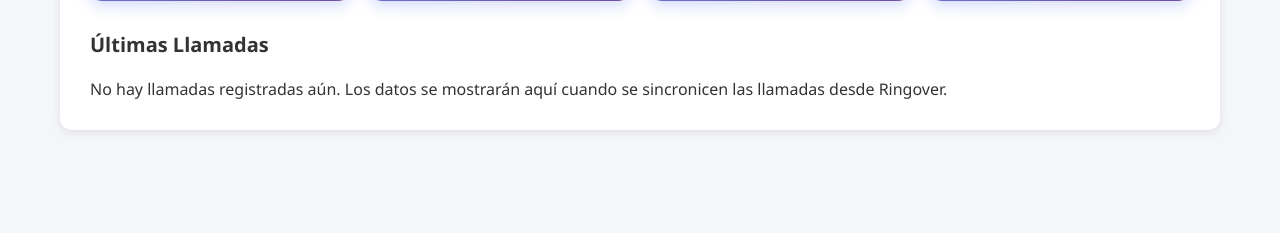
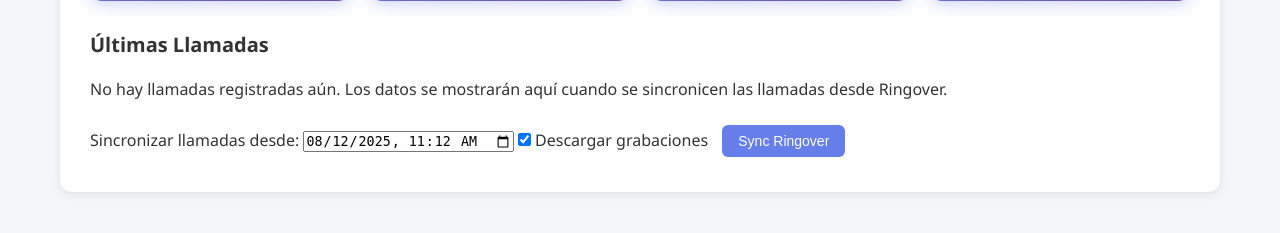
Before and after one commit to merlintxu/flujosOK, a PHP site: template admin/views/dashboard.php in a window 1280 px wide. Shown: the part 371-604 px from the top of the page. Run offline with PHP 8.4, Linux system fonts and the light colour scheme; the template is opened without the code that fills it, so the values that code supplies are empty.

Commit message:
feat(admin): allow custom Ringover sync range

```diff
--- a/admin/api/sync_ringover.php
+++ b/admin/api/sync_ringover.php
@@ -51,7 +51,10 @@ if (!function_exists('writeLog')) {
 if (!function_exists('parseSince')) {
     function parseSince(string $sinceStr): \DateTimeImmutable {
         try {
-            return new \DateTimeImmutable($sinceStr);
+            // Allow HTML datetime-local ("Y-m-dTH:i") or "Y-m-d H:i"
+            $sinceStr = str_replace('T', ' ', $sinceStr);
+            $tz = new \DateTimeZone('Europe/Madrid');
+            return new \DateTimeImmutable($sinceStr, $tz);
         } catch (\Exception $e) {
             writeLog(LOG_LEVEL_ERROR, 'Invalid since parameter', [
                 'since' => $sinceStr,
--- a/admin/views/dashboard.php
+++ b/admin/views/dashboard.php
@@ -412,6 +412,13 @@
             <?php else: ?>
                 <p>No hay llamadas registradas aún. Los datos se mostrarán aquí cuando se sincronicen las llamadas desde Ringover.</p>
             <?php endif; ?>
+
+            <div class="form-group" style="margin-top:20px;">
+                <label for="ringover_since">Sincronizar llamadas desde:</label>
+                <input type="datetime-local" id="ringover_since" class="form-control" value="<?= date('Y-m-d\\TH:i', strtotime('-24 hours')) ?>">
+                <label><input type="checkbox" id="ringover_download" checked> Descargar grabaciones</label>
+                <button id="syncRingover" class="btn btn-primary" style="margin-left:10px;">Sync Ringover</button>
+            </div>
         </div>
 
         <!-- Salud del Sistema -->
@@ -625,6 +632,21 @@
         function testEndpoint(endpoint, method) {
             alert('Funcionalidad de test de endpoint en desarrollo.\n\nEndpoint: ' + method + ' ' + endpoint);
         }
+
+        // Sync Ringover handler
+        document.getElementById('syncRingover').addEventListener('click', function() {
+            const since = document.getElementById('ringover_since').value;
+            const download = document.getElementById('ringover_download').checked ? '1' : '0';
+            const fd = new FormData();
+            if (since) fd.append('since', since);
+            fd.append('download', download);
+            fetch('api/sync_ringover.php', {method: 'POST', body: fd})
+                .then(r => r.json())
+                .then(data => {
+                    alert('Sincronización completa: ' + data.inserted + ' llamadas insertadas');
+                })
+                .catch(err => alert('Error en sincronización: ' + err));
+        });
     </script>
 </body>
 </html>
```
Also changed, not shown: admin/index.php (+10 -1 lines).
